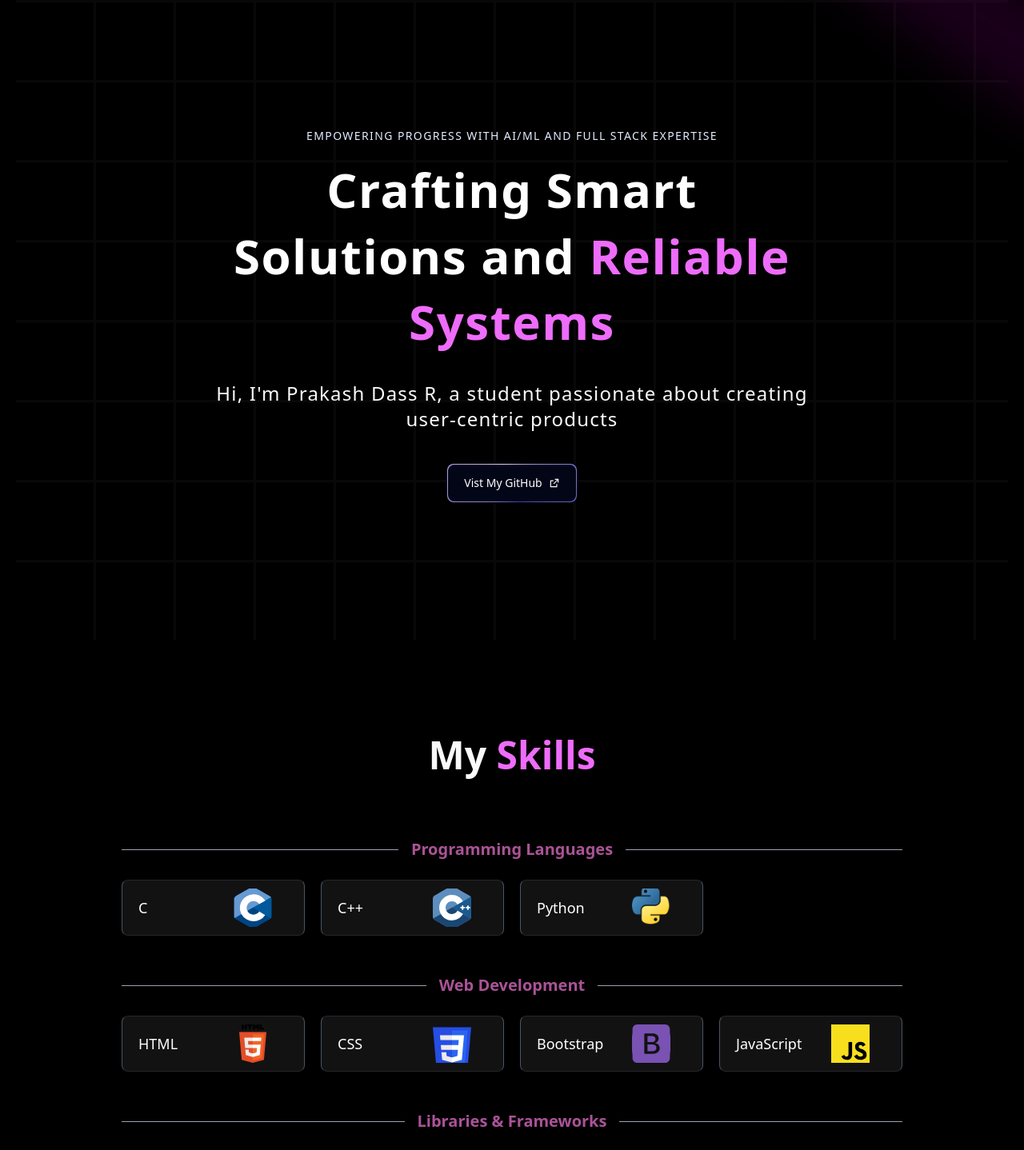
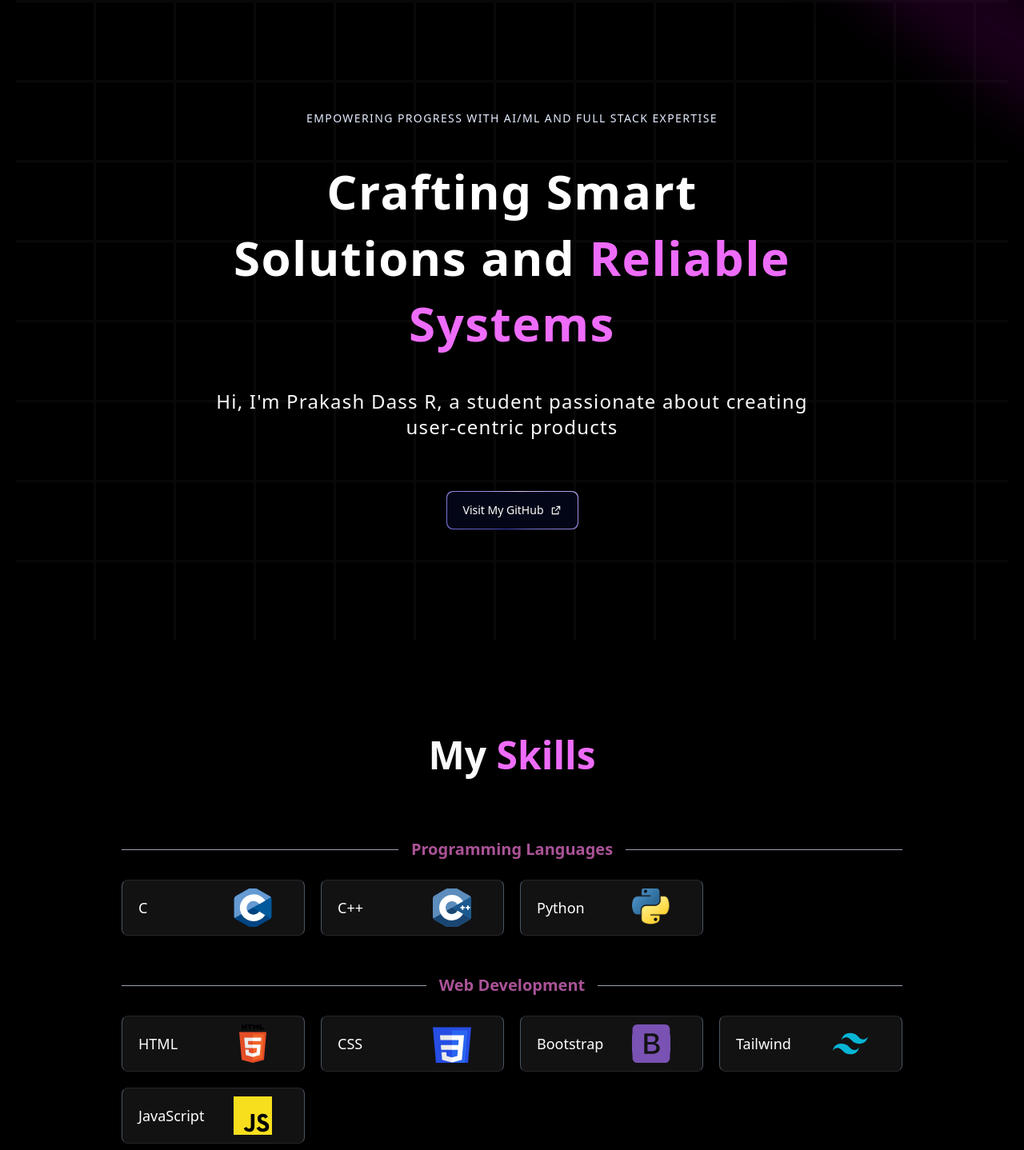
Before and after one commit to rprakashdass/portfolio, a Next.js app: page / in a window 1280 px wide. Shown: the top 1438 px of the page at 80% size. Built offline with nearby package versions, Linux system fonts and the light colour scheme.

Commit message:
fix hero section

```diff
--- a/components/Hero.tsx
+++ b/components/Hero.tsx
@@ -8,7 +8,10 @@ const words = `Crafting Smart Solutions and Reliable Systems`;
 
 const Hero = () => {
   return (
-    <section id='#hero' className="relative pb-20 pt-20 bg-white dark:bg-black h-screen">
+    <section
+      id="hero"
+      className="relative flex items-center justify-center h-screen bg-white dark:bg-black"
+    >
       {/* Background Spotlights */}
       <div>
         <Spotlight
@@ -18,36 +21,37 @@ const Hero = () => {
       </div>
 
       {/* Gradient Mask */}
+      <div
+        className="absolute top-0 left-0 h-screen w-full bg-white dark:bg-black
+        dark:bg-grid-white/[0.03] bg-grid-black-100/[0.2]"
+      />
 
-      <div
-        className="h-screen w-full dark:bg-black bg-white dark:bg-grid-white/[0.03] bg-grid-black-100/[0.2]
-       absolute top-0 left-0 flex items-center justify-center"
-      />
       {/* Main Content */}
-      <div className="relative flex justify-center my-20">
-        <div className="flex flex-col items-center justify-center max-w-[89vw] md:max-w-2xl lg:max-w-[60vw]">
-          <h2 className="text-sm text-center tracking-widest uppercase text-blue-100">
+      <div className="relative flex flex-col items-center justify-center max-w-[89vw] md:max-w-2xl lg:max-w-[60vw] text-center space-y-6">
+        <h2 className="text-sm tracking-widest uppercase text-blue-100">
           Empowering Progress with AI/ML and Full Stack Expertise
         </h2>
 
         <TextGenerateEffect
-            className="text-center text-[40px] md:text-5xl lg:text-6xl"
+          className="text-[40px] md:text-5xl lg:text-6xl"
           words={words}
         />
 
-          <p className="mt-4 text-center text-sm tracking-wider md:text-lg lg:text-2xl">
+        <p className="mt-4 text-sm tracking-wider md:text-lg lg:text-2xl">
           Hi, I&apos;m Prakash Dass R, a student passionate about creating user-centric products
         </p>
 
-          <a href="https://github.com/rprakashdass" className="">
+        <a href="https://github.com/rprakashdass">
           <MagicButton
-              title="Vist My GitHub"
+            title="Visit My GitHub"
             icon={<RiExternalLinkLine />}
             position="right"
           />
         </a>
       </div>
-      </div>
+
+      {/* Spacer to increase distance between sections */}
+      <div className="absolute bottom-0 left-0 w-full h-20 lg:h-40" />
     </section>
   );
 };
--- a/data/index.ts
+++ b/data/index.ts
@@ -25,6 +25,7 @@ export const skills: Skills = {
     { name: 'HTML', logo: '/logos/html.svg' },
     { name: 'CSS', logo: '/logos/css.svg' },
     { name: 'Bootstrap', logo: '/logos/bootstrap.svg' },
+    { name: 'Tailwind', logo: '/logos/tailwind.svg' },
     { name: 'JavaScript', logo: '/logos/js.svg' },
   ],
   'Libraries & Frameworks': [
@@ -85,9 +86,9 @@ export const products = [
     },
     {
       id: 3,
-      title: "RedConnect - Blood Donation Management",
+      title: "Blood Management System",
       des: "Save lives effortlessly with RedConnect! ❤️🩸 Connect donors and recipients in real-time, making blood donation faster and easier.",
-      img: "/projects/bds.png",
+      img: "/projects/blood-bank-management-system.jpg",
       iconLists: ["/next.svg", "/tail.svg", "/ts.svg", "/three.svg", "/gsap.svg"],
       link: "https://redconnect.rprakashdass.in/",
     },
```
Also changed, not shown: public/projects/bds.png (deleted), public/projects/blood-bank-management-system.jpg (added). Lines whose indentation alone changed are shown as unchanged.
